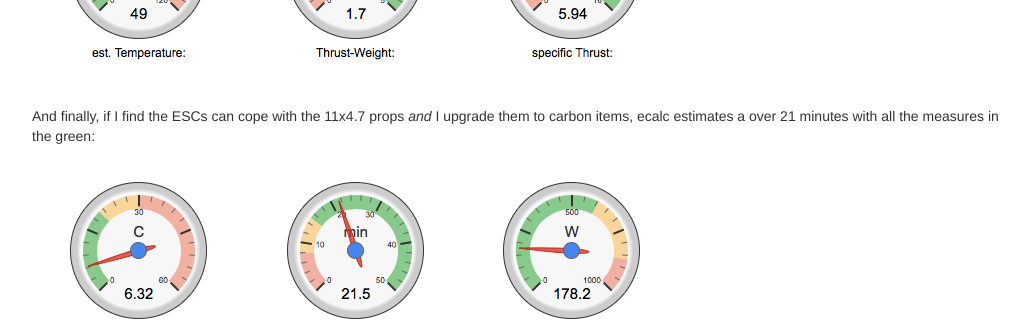
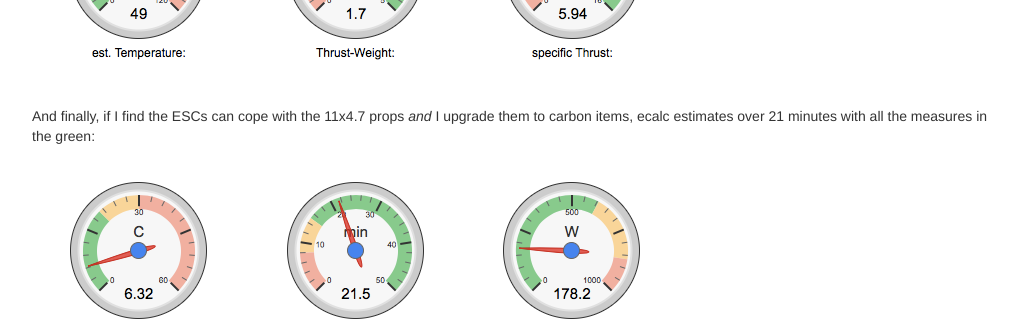
Before and after one commit to stuartm2/stuartm2.github.io, a Jekyll site: the page built from _posts/2016-09-11-we-have-to-talk-about-the-motors.md, in a window 1280 px wide and 900 px high, scrolled down 2678 px. Shown: the part 152-473 px from the top of the window, without its empty margins (123-1152 px from the left). Built offline with Jekyll 4.4.1, drawn with Linux system fonts in a browser that asks for light colours; nearby versions of some CDN libraries.

```diff
--- a/_posts/2016-09-11-we-have-to-talk-about-the-motors.md
+++ b/_posts/2016-09-11-we-have-to-talk-about-the-motors.md
@@ -28,7 +28,7 @@ If I put the new 11x4.7 plastic props on with the 4S battery we go up again and
 
 ![](/images/quadx450/ecalc5.png)
 
-And finally, if I find the ESCs can cope with the 11x4.7 props *and* I upgrade them to carbon items, ecalc estimates a over 21 minutes with all the measures in the green:
+And finally, if I find the ESCs can cope with the 11x4.7 props *and* I upgrade them to carbon items, ecalc estimates over 21 minutes with all the measures in the green:
 
 ![](/images/quadx450/ecalc6.png)
 
```
